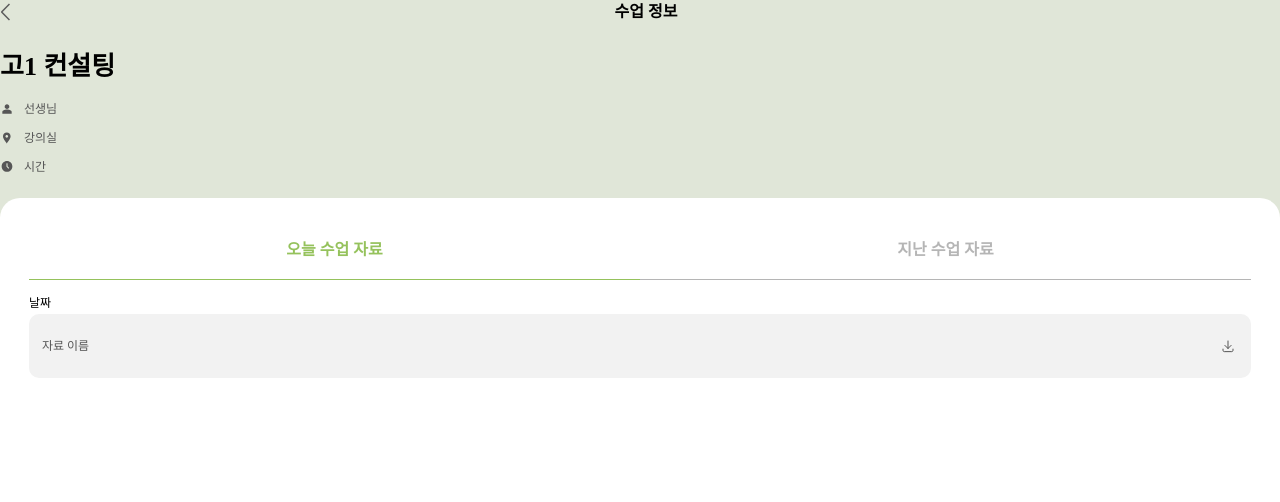
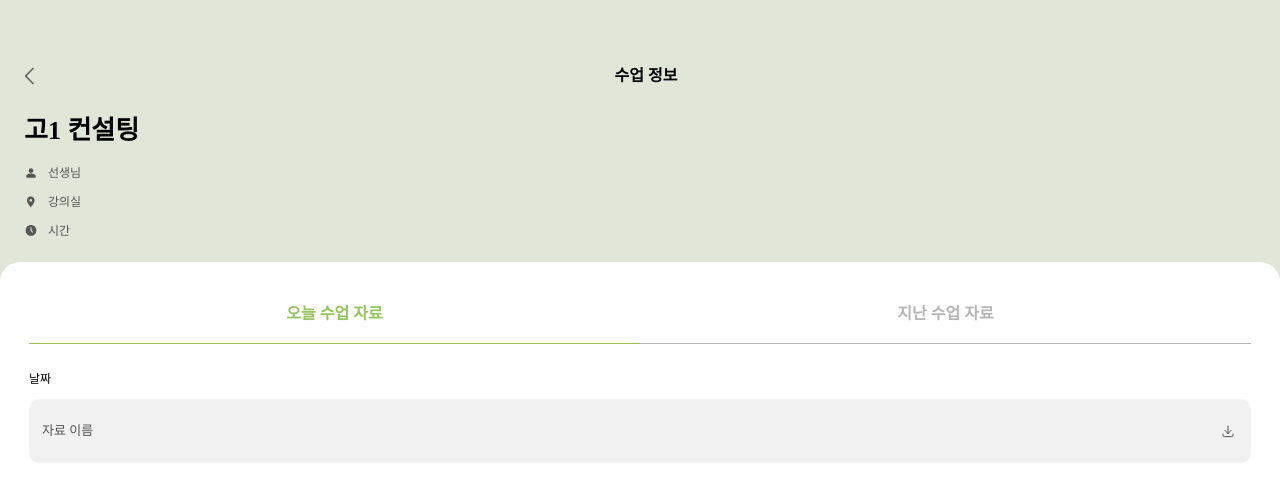
Before and after one commit to YangYoungEdu/YANGYOUNG_MOBILE, a React (Create React App) app: page /material in a window 1280 px wide. Shown: the top 502 px of the page. Built offline with nearby package versions, Linux system fonts and the light colour scheme; no server answers; a web font is replaced by a local one; what recoil-persist would draw is missing.

Commit message:
디자인 셀프 QA

```diff
--- a/src/Pages/Materials/MaterialsPage.jsx
+++ b/src/Pages/Materials/MaterialsPage.jsx
@@ -35,6 +35,7 @@ const MaterialsPage = () => {
 
   return (
     <MainDiv>
+      <Background>
       <Controls>
         <BackArrow onClick={() => moveToPrev()} />
         <div>수업 정보</div>
@@ -59,6 +60,7 @@ const MaterialsPage = () => {
           </LectureDetailItem>
         </LectureDetail>
       </LectureInfo>
+      </Background>
 
       <MaterialTabArea>
         <MaterialTabs>
@@ -91,9 +93,18 @@ const MainDiv = styled.div`
   justify-content: center;
   align-items: center;
   background-color: #e0e6d8;
+  padding-top: 64px;
   cursor: default;
 `;
 
+const Background = styled.div`
+  display: flex;
+  justify-content: flex-start;
+  align-items: flex-start;
+  width: 100%;
+  padding: 0 24px 0 24px;
+  box-sizing: border-box;
+`;
 const Controls = styled.div`
   display: flex;
   flex-direction: row;
--- a/src/Pages/Materials/PrevMaterial.jsx
+++ b/src/Pages/Materials/PrevMaterial.jsx
@@ -22,8 +22,8 @@ const PrevMaterial = () => {
   return (
     <MainDiv>
       <Control>
-        <div>{selectedDate.toLocaleDateString()}</div>
-        <CalendarIcon onClick={toggleCalendar} />
+      <CalendarIcon onClick={toggleCalendar} />
+        <DateDiv>{selectedDate.toLocaleDateString()}</DateDiv>
       </Control>
       {showCalendar && (
         <CalendarOverlay onClick={toggleCalendar}>
@@ -64,9 +64,19 @@ const MainDiv = styled.div`
 const Control = styled.div`
   display: flex;
   flex-direction: row;
-  justify-content: space-between;
+  align-items: center;
+  gap: 2%;
   width: 100%;
   cursor: pointer;
+`;
+
+const DateDiv = styled.div`
+  margin-top: 12px;
+  margin-bottom: 9px;
+  font-family: Pretendard;
+  font-size: 12px;
+  font-weight: 400;
+  line-height: 22px;
 `;
 
 const CalendarOverlay = styled.div`
@@ -104,6 +114,12 @@ const ItemBox = styled.div`
 
   background-color: #f2f2f2;
   color: #555555;
+
+  font-family: Pretendard;
+font-size: 13px;
+font-weight: 500;
+line-height: 15.51px;
+
 `;
 
 export default PrevMaterial;
--- a/src/Pages/Materials/TodayMaterial.jsx
+++ b/src/Pages/Materials/TodayMaterial.jsx
@@ -4,7 +4,7 @@ import { ReactComponent as DownloadIcon } from "../../Assets/DownloadIcon.svg";
 const TodayMaterial = () => {
   return (
     <MainDiv>
-      <div>날짜</div>
+      <DateDiv>날짜</DateDiv>
       <ItemBox>
         자료 이름
         <DownloadIcon />
@@ -19,6 +19,11 @@ const MainDiv = styled.div`
   align-items: flex-start;
   margin-top: 12px;
   width: 100%;
+`;
+
+const DateDiv = styled.div`
+  margin-top: 12px;
+  margin-bottom: 9px;
   font-family: Pretendard;
   font-size: 12px;
   font-weight: 400;
@@ -37,5 +42,10 @@ const ItemBox = styled.div`
 
   background-color: #f2f2f2;
   color: #555555;
+
+  font-family: Pretendard;
+font-size: 13px;
+font-weight: 500;
+line-height: 15.51px;
 `;
 export default TodayMaterial;
--- a/src/Pages/Schedule/SchedulePage.jsx
+++ b/src/Pages/Schedule/SchedulePage.jsx
@@ -124,7 +124,7 @@ const MainDiv = styled.div`
   flex-direction: column;
   justify-content: center;
   align-items: center;
-  /* padding: 0 24px 0 24px; */
+  padding-top: 64px;
   box-sizing: border-box;
   cursor: default;
 `;
@@ -148,6 +148,8 @@ const Controls = styled.div`
   align-items: center;
   width: 100%;
   margin-bottom: 20px;
+  padding: 0 24px 0 24px;
+  box-sizing: border-box;
 `;
 
 const LeftButtons = styled.div`
@@ -241,6 +243,7 @@ const LectureItem = styled.div`
   justify-content: center;
   align-items: flex-start;
   gap: 12px;
+  width: 100%;
 `;
 
 const Rect = styled.div`
@@ -269,7 +272,7 @@ const LectureBox = styled.div`
   justify-content: center;
   gap: 6px;
 
-  width: 327px;
+  width: 100%;
   height: 66px;
   padding: 16px 12px 16px 12px;
   box-sizing: border-box;
```
